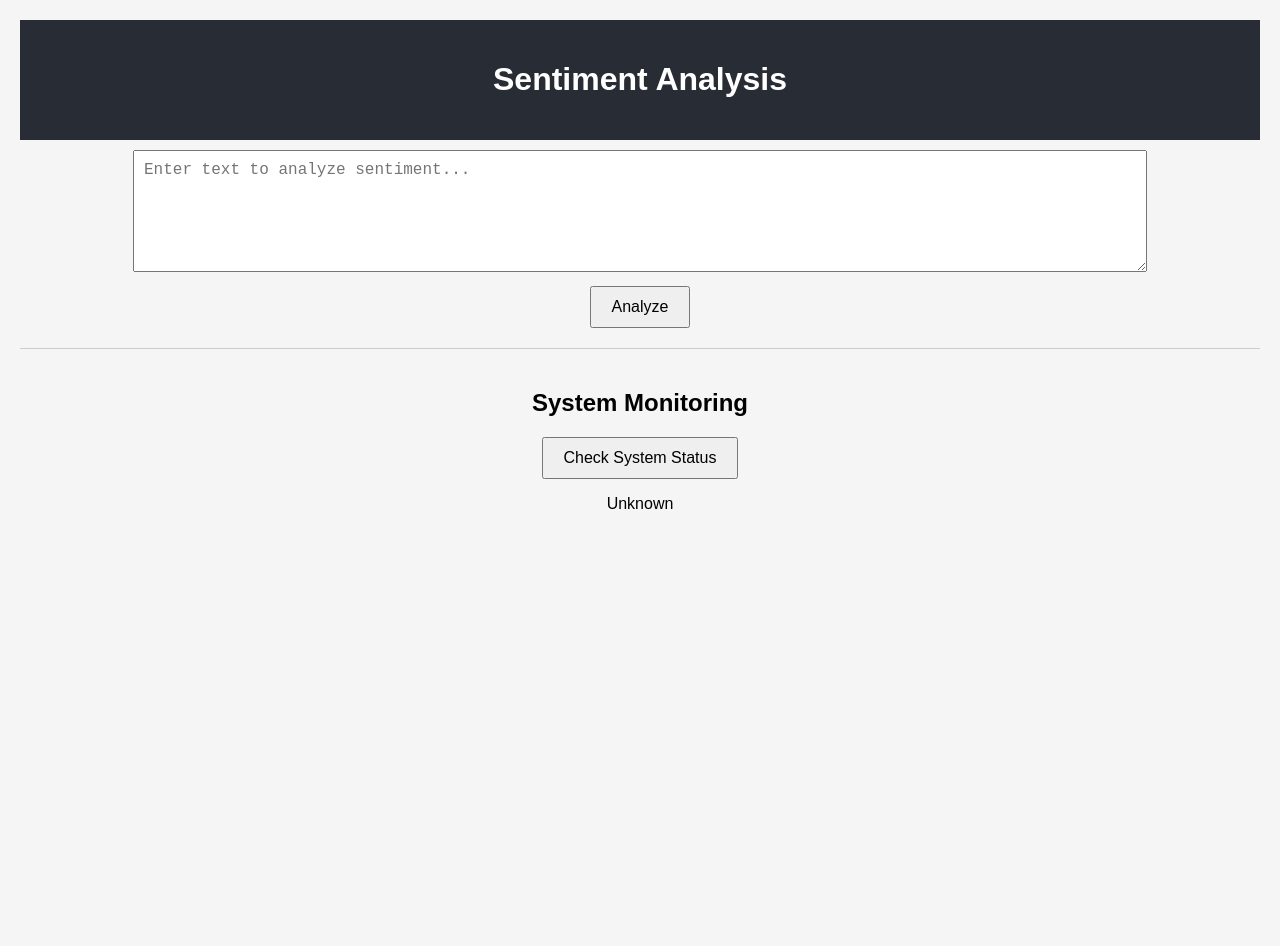
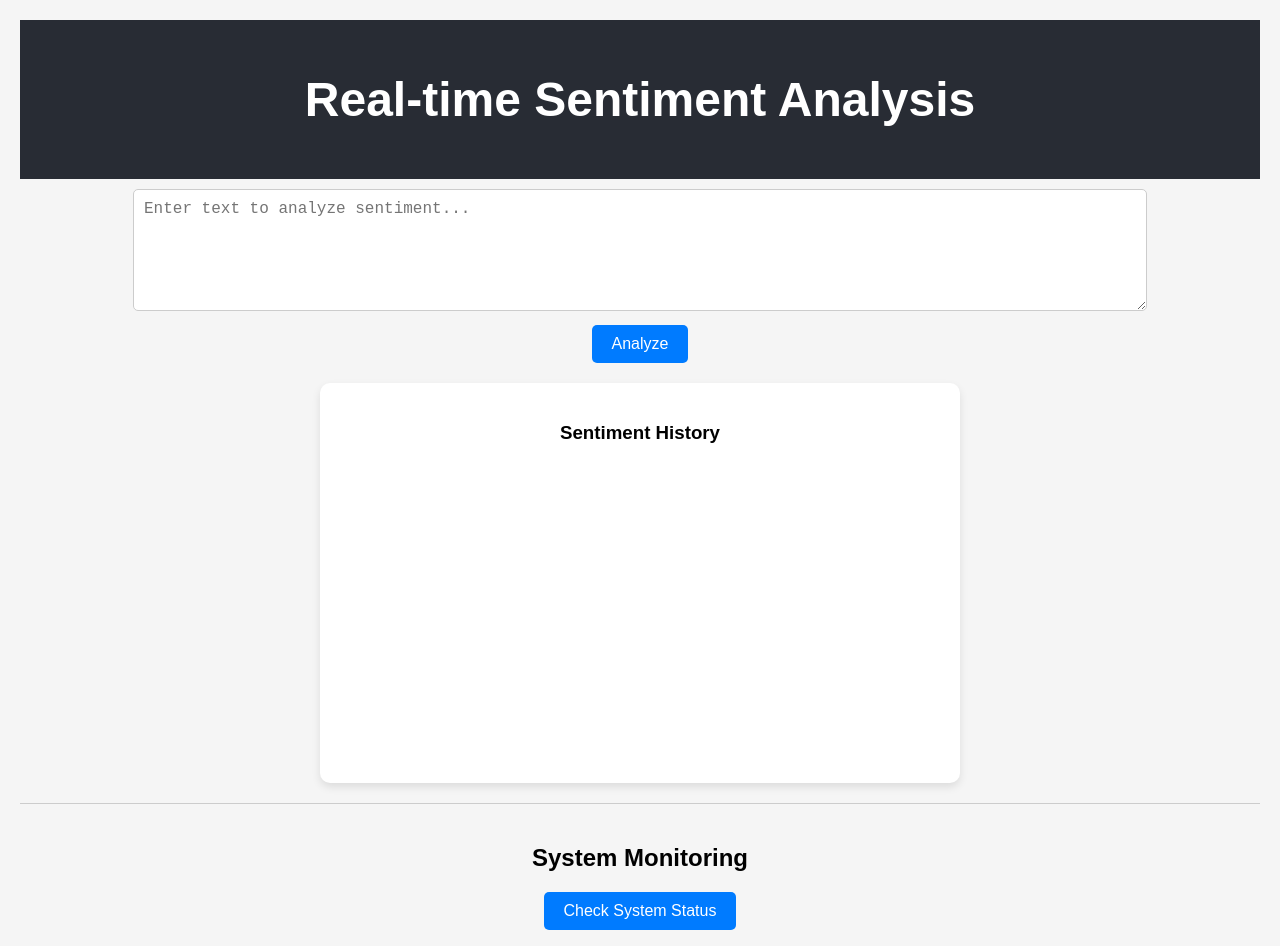
Before and after one commit to zkortam/sentiment-analysis-v2, a React (Create React App) app in the folder frontend/: page / in a window 1280 px wide. Shown: the top 946 px of the page. Before the commit the page ends 800 px from the top, so only its background shows below. Built offline with nearby package versions, Linux system fonts and the light colour scheme; no server answers; the HTML template or start-up script is replaced by a standard one.

Commit message:
Enhanced UI with charts and status monitoring

```diff
--- a/frontend/src/App.css
+++ b/frontend/src/App.css
@@ -1,13 +1,15 @@
 .App {
     text-align: center;
-    font-family: Arial, sans-serif;
+    font-family: 'Arial', sans-serif;
     margin: 20px;
+    background-color: #f5f5f5;
   }
 
   header {
     background-color: #282c34;
     padding: 20px;
     color: white;
+    font-size: 24px;
   }
 
   textarea {
@@ -16,12 +18,40 @@
     margin: 10px 0;
     padding: 10px;
     font-size: 16px;
+    border-radius: 5px;
+    border: 1px solid #ccc;
   }
 
   button {
     padding: 10px 20px;
     font-size: 16px;
     cursor: pointer;
+    background-color: #007bff;
+    color: white;
+    border: none;
+    border-radius: 5px;
+    transition: background-color 0.3s;
+  }
+
+  button:hover {
+    background-color: #0056b3;
+  }
+
+  .sentiment-result {
+    margin-top: 20px;
+    padding: 10px;
+    font-size: 20px;
+    border-radius: 5px;
+  }
+
+  .sentiment-result.positive {
+    color: green;
+    font-weight: bold;
+  }
+
+  .sentiment-result.negative {
+    color: red;
+    font-weight: bold;
   }
 
   .status-section {
@@ -29,3 +59,24 @@
     border-top: 1px solid #ccc;
     padding-top: 20px;
   }
+
+  .success-text {
+    color: green;
+    font-weight: bold;
+  }
+
+  .error-text {
+    color: red;
+    font-weight: bold;
+  }
+
+  .chart-container {
+    margin-top: 30px;
+    padding: 20px;
+    background: white;
+    box-shadow: 0px 4px 8px rgba(0, 0, 0, 0.1);
+    border-radius: 10px;
+    width: 90%;
+    max-width: 600px;
+    margin: 20px auto;
+  }
--- a/frontend/src/App.js
+++ b/frontend/src/App.js
@@ -1,21 +1,24 @@
 import React, { useState } from 'react';
 import axios from 'axios';
+import SentimentChart from './components/SentimentChart';
+import StatusMonitor from './components/StatusMonitor';
 import './App.css';
 
 function App() {
   const [text, setText] = useState('');
   const [sentiment, setSentiment] = useState(null);
+  const [history, setHistory] = useState([]);
   const [loading, setLoading] = useState(false);
-  const [status, setStatus] = useState('Unknown');
 
-  // Use the API URL from environment variables or default to localhost (adjust as needed)
   const apiUrl = process.env.REACT_APP_API_URL || 'http://localhost:80';
 
   const analyzeSentiment = async () => {
     setLoading(true);
     try {
       const response = await axios.post(`${apiUrl}/predict`, { text });
-      setSentiment(response.data.sentiment);
+      const result = response.data.sentiment;
+      setSentiment(result);
+      setHistory([...history, { text, sentiment: result }]);
     } catch (error) {
       console.error('Error analyzing sentiment:', error);
       setSentiment('Error');
@@ -23,27 +26,12 @@ function App() {
     setLoading(false);
   };
 
-  const checkStatus = async () => {
-    // This is a placeholder for monitoring status.
-    // If your backend exposes a /status endpoint, you can call it here.
-    try {
-      const response = await axios.get(`${apiUrl}/`);
-      if (response.data && response.data.message) {
-        setStatus('All systems operational');
-      } else {
-        setStatus('Status unknown');
-      }
-    } catch (error) {
-      console.error('Error checking status:', error);
-      setStatus('Error');
-    }
-  };
-
   return (
     <div className="App">
       <header>
-        <h1>Sentiment Analysis</h1>
+        <h1>Real-time Sentiment Analysis</h1>
       </header>
+
       <main>
         <textarea
           placeholder="Enter text to analyze sentiment..."
@@ -54,17 +42,19 @@ function App() {
         <button onClick={analyzeSentiment} disabled={loading}>
           {loading ? 'Analyzing...' : 'Analyze'}
         </button>
+
         {sentiment && (
-          <div>
-            <h2>Sentiment: {sentiment}</h2>
+          <div className={`sentiment-result ${sentiment}`}>
+            <h2>Sentiment: {sentiment.toUpperCase()}</h2>
           </div>
         )}
+
+        {/* Sentiment History Chart */}
+        <SentimentChart history={history} />
       </main>
-      <section className="status-section">
-        <h2>System Monitoring</h2>
-        <button onClick={checkStatus}>Check System Status</button>
-        <p>{status}</p>
-      </section>
+
+      {/* Backend Status Monitor */}
+      <StatusMonitor />
     </div>
   );
 }
--- /dev/null
+++ b/frontend/src/components/SentimentChart.js
@@ -0,0 +1,25 @@
+import React from 'react';
+import { LineChart, Line, XAxis, YAxis, Tooltip, ResponsiveContainer } from 'recharts';
+
+function SentimentChart({ history }) {
+  const chartData = history.map((entry, index) => ({
+    name: `Test ${index + 1}`,
+    sentiment: entry.sentiment === 'positive' ? 1 : 0,
+  }));
+
+  return (
+    <div className="chart-container">
+      <h3>Sentiment History</h3>
+      <ResponsiveContainer width="80%" height={300}>
+        <LineChart data={chartData}>
+          <XAxis dataKey="name" />
+          <YAxis />
+          <Tooltip />
+          <Line type="monotone" dataKey="sentiment" stroke="#8884d8" strokeWidth={2} />
+        </LineChart>
+      </ResponsiveContainer>
+    </div>
+  );
+}
+
+export default SentimentChart;
--- /dev/null
+++ b/frontend/src/components/StatusMonitor.js
@@ -0,0 +1,27 @@
+import React, { useState } from 'react';
+import axios from 'axios';
+
+function StatusMonitor() {
+  const [status, setStatus] = useState('Unknown');
+  const apiUrl = process.env.REACT_APP_API_URL || 'http://localhost:80';
+
+  const checkStatus = async () => {
+    try {
+      const response = await axios.get(`${apiUrl}/`);
+      setStatus(response.data?.message ? 'All Systems Operational' : 'Unknown');
+    } catch (error) {
+      console.error('Error checking status:', error);
+      setStatus('Error');
+    }
+  };
+
+  return (
+    <section className="status-section">
+      <h2>System Monitoring</h2>
+      <button onClick={checkStatus}>Check System Status</button>
+      <p className={status === 'Error' ? 'error-text' : 'success-text'}>{status}</p>
+    </section>
+  );
+}
+
+export default StatusMonitor;
```
Also changed, not shown: frontend/package.json (+4 -9 lines), 1 other file (tests, documents, lock files or other folders).
